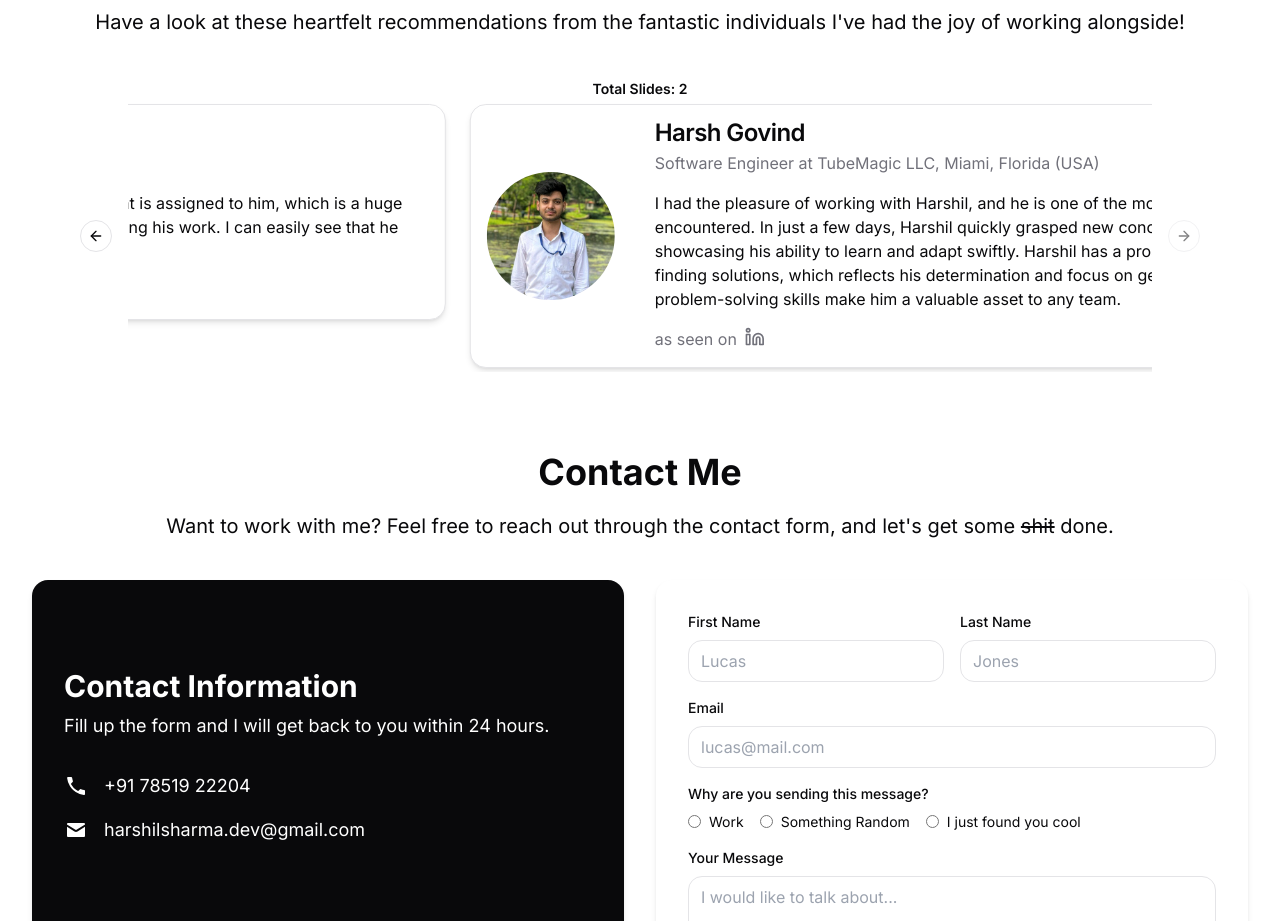
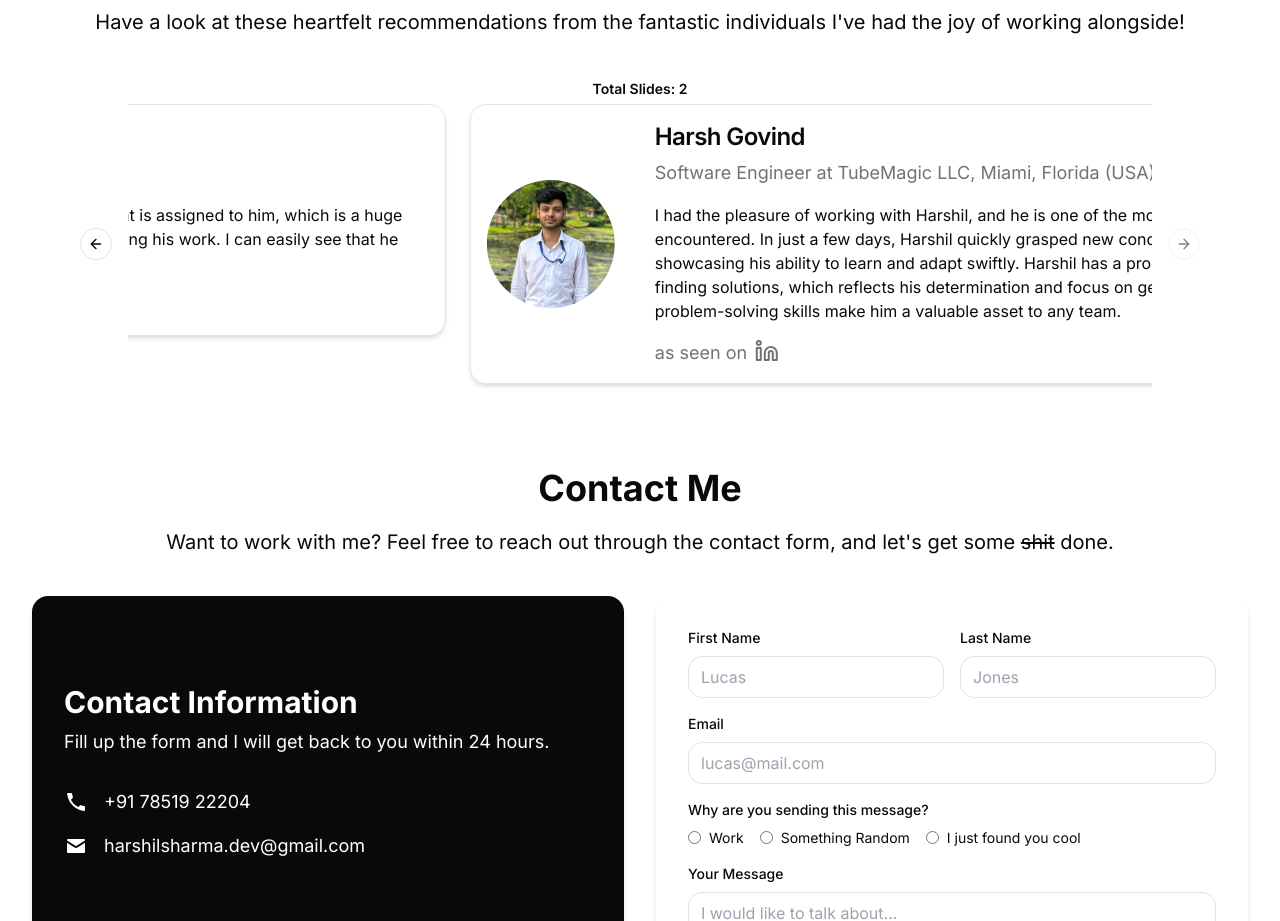
Before and after one commit to harshilshrma/my-portfolio, a Next.js app in the folder my-portfolio/: page / in a window 1280 px wide. Shown: the part 2260-3181 px from the top of the page. Built offline with nearby package versions, Linux system fonts and the light colour scheme.

Commit message:
recs fixed

```diff
--- a/my-portfolio/components/Alert.tsx
+++ b/my-portfolio/components/Alert.tsx
@@ -29,7 +29,7 @@ export default function AlertText() {
                         1. Switch to a desktop or laptop for the <strong>best</strong> experience.
                     </AlertDescription>
                     <AlertDescription>
-                        2. Go to your browser&apos;s settings (usually those 3 dots/lines in the top right corner), select &quot;Desktop site&quot;, and zoom out for a better view.
+                        2. Go to your browser&apos;s settings (usually those 3 dots in the top right corner), select &quot;Desktop site&quot;, and zoom out for a <strong>better</strong> view.
                     </AlertDescription>
                 </Alert>
             )}
--- a/my-portfolio/components/Recommendations.tsx
+++ b/my-portfolio/components/Recommendations.tsx
@@ -55,15 +55,15 @@ export default function Recommendations() {
                                     </div>
                                     <div className="flex flex-col ml-2">
                                         <CardHeader className="pt-4 pl-4 pr-4 pb-0">
-                                            <CardTitle className="">{recommendation.name}</CardTitle>
-                                            <CardDescription className="text-base">{recommendation.position} at {recommendation.company}</CardDescription>
+                                            <CardTitle className="text-2xl">{recommendation.name}</CardTitle>
+                                            <CardDescription className="md:text-lg text-base">{recommendation.position} at {recommendation.company}</CardDescription>
                                         </CardHeader>
                                         <CardContent className="pt-2 pl-4 pr-4 pb-4 flex-grow">
-                                            <p className="text-base mt-2">{recommendation.text}</p>
+                                            <p className="md:text-base text-sm mt-2">{recommendation.text}</p>
                                         </CardContent >
                                         <div className="flex">
-                                            <p className="pl-4 pb-4 pr-2 pb-0 text-muted-foreground text-base">as seen on</p>
-                                            <Linkedin href="https://www.linkedin.com/in/harshilshrma/" className="text-muted-foreground h-5 w-5"/>
+                                            <p className="pl-4 pb-4 pr-2 pb-0 text-muted-foreground md:text-lg text-base">as seen on</p>
+                                            <Linkedin href="https://www.linkedin.com/in/harshilshrma/" className="text-muted-foreground h-6 w-6" />
                                         </div>
                                     </div>
                                 </Card>
```
